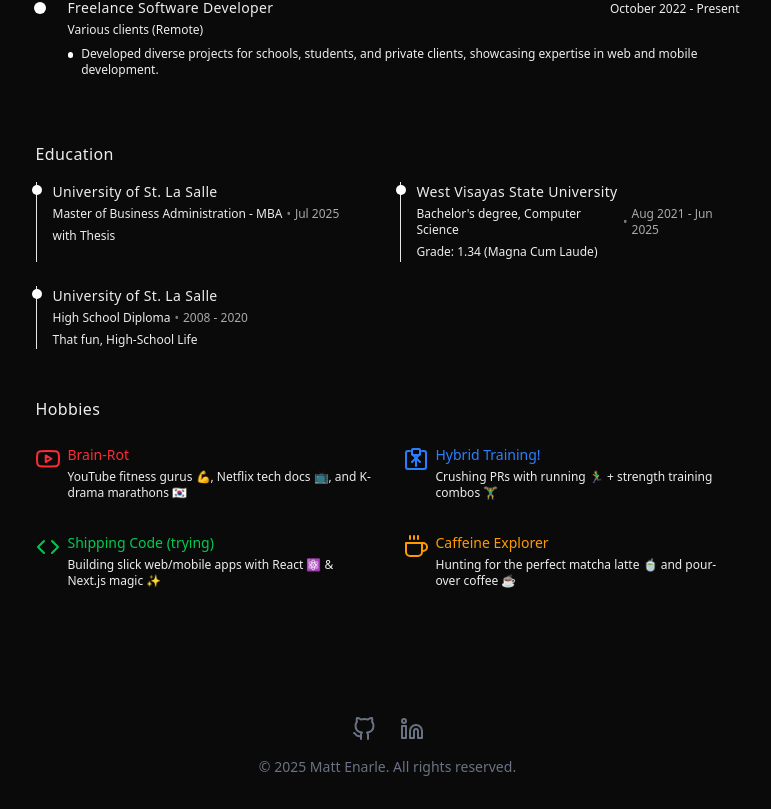
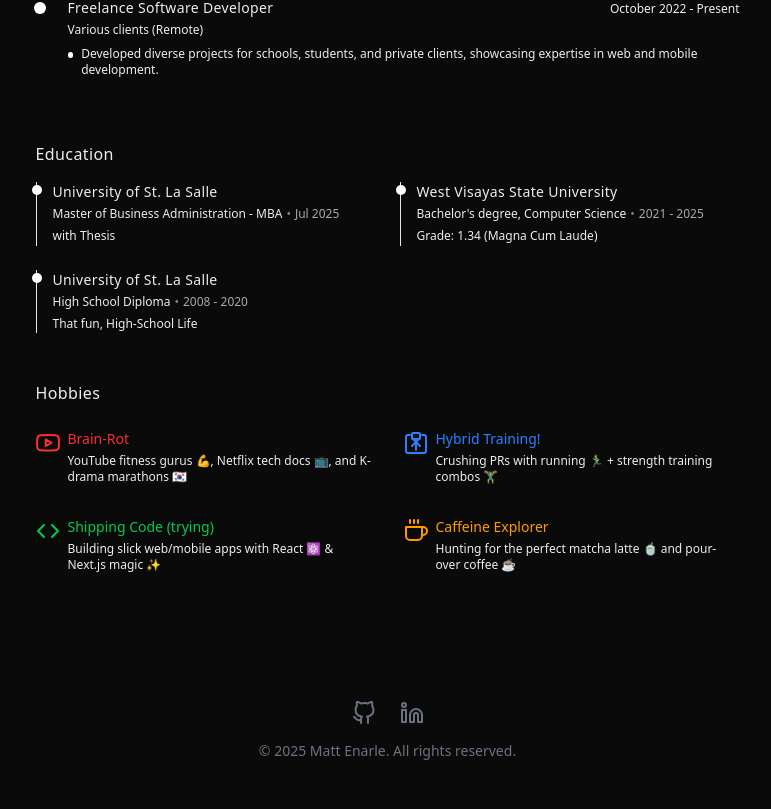
Before and after one commit to mattenarle10/matt-portfolio-v2, a Next.js app: page /about in a window 1280 px wide. Shown: the part 858-1667 px from the top of the page, without its empty margins (245-1016 px from the left). Built offline with nearby package versions, Linux system fonts and the light colour scheme; no server answers.

Commit message:
feat: edit education data

```diff
--- a/src/components/about/education.tsx
+++ b/src/components/about/education.tsx
@@ -52,7 +52,7 @@ const Education = () => {
     {
       school: "West Visayas State University",
       degree: "Bachelor's degree, Computer Science",
-      date: "Aug 2021 - Jun 2025",
+      date: "2021 - 2025",
       details: "Grade: 1.34 (Magna Cum Laude)"
     },
     {
```
